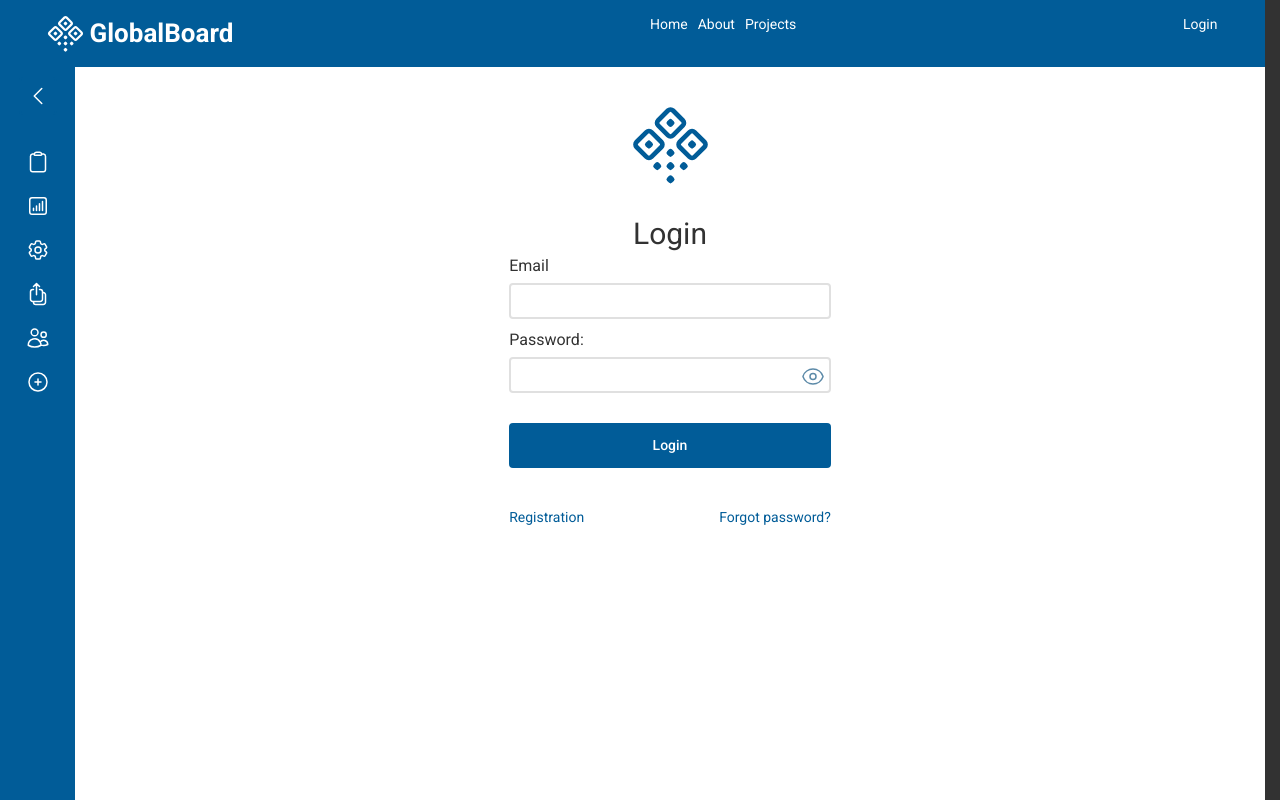
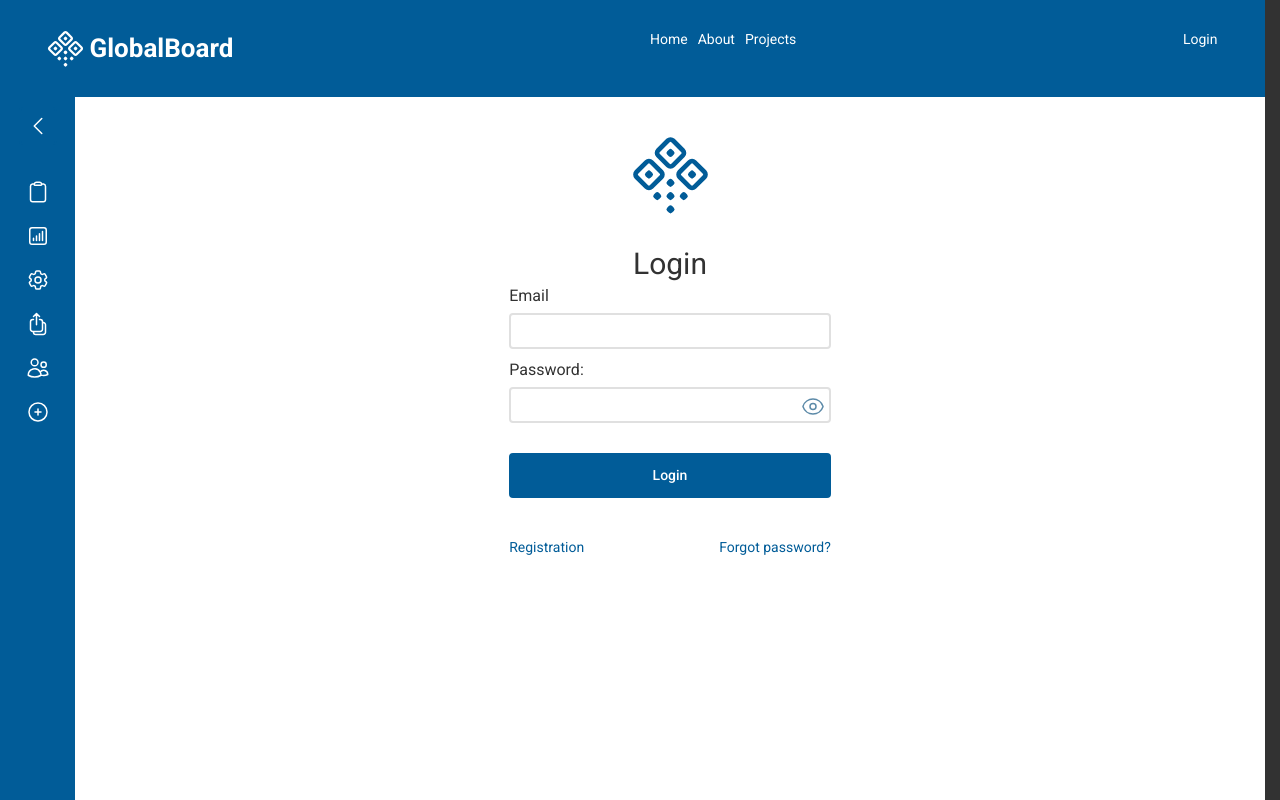
Before and after one commit to 0smir/vue-dashboard-demo, a Vue app: page /login in a window 1280 px wide. Shown: the top 800 px of the page. Built offline with nearby package versions, Linux system fonts and the light colour scheme.

Commit message:
add corrects to container styles

```diff
--- a/src/assets/styles/main.scss
+++ b/src/assets/styles/main.scss
@@ -26,7 +26,7 @@
 .container {
   margin: 0 auto;
   max-width: 1200px;
-  padding: 0 15px;
+  padding: 15px;
 }
 
 main {
```
